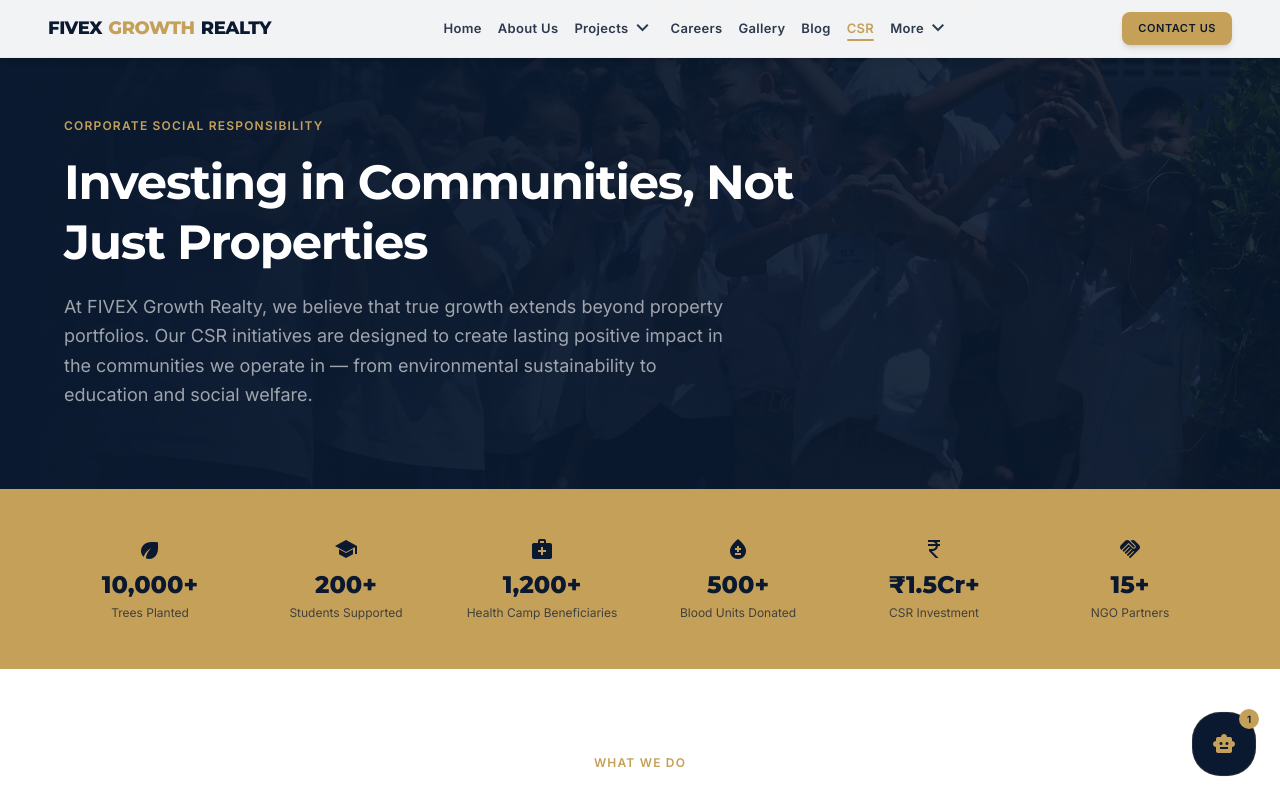
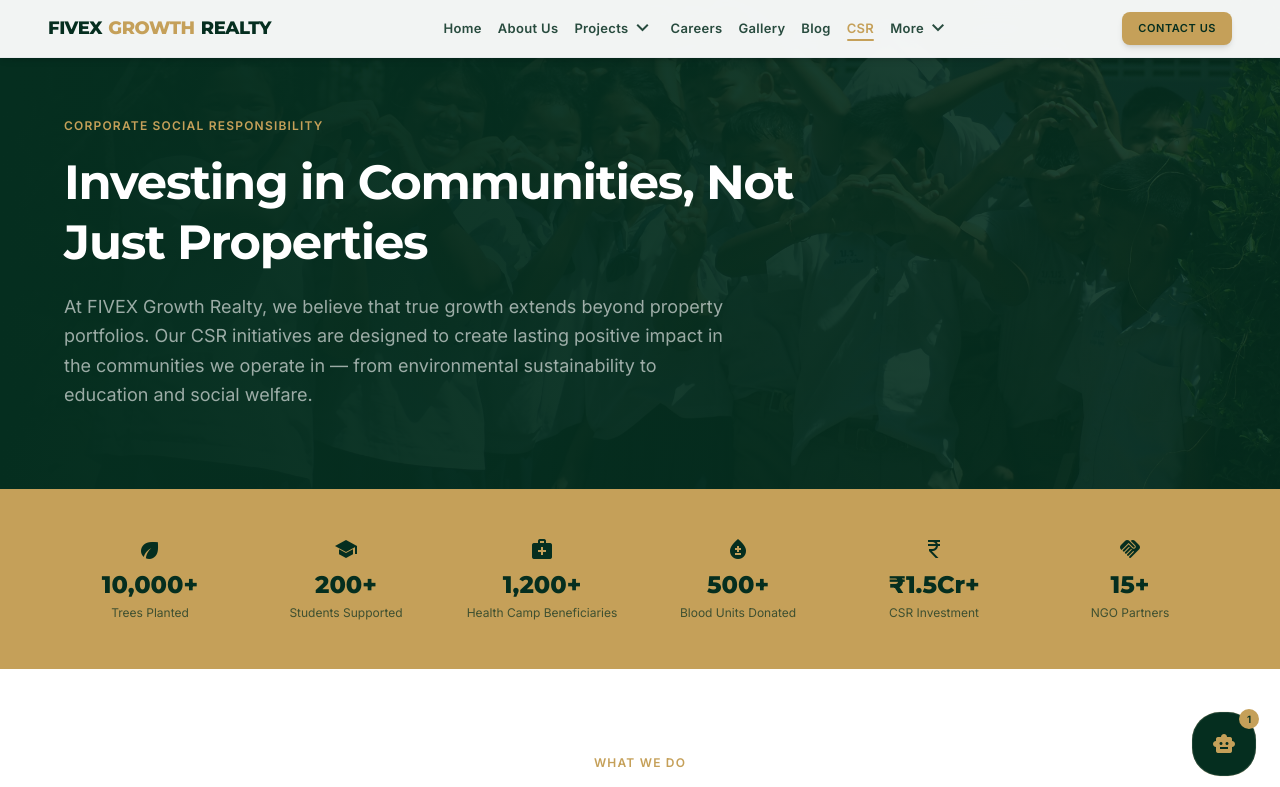
Before and after one commit to haldarainit/fivex-growth-realty, a Next.js app: page /csr in a window 1280 px wide. Shown: the top 787 px of the page. Built offline with nearby package versions, Linux system fonts and the light colour scheme.

Commit message:
feat: implement contact/career API routes, global styles, and core UI components for homepage and form handling.

```diff
--- a/app/api/careers/apply/route.ts
+++ b/app/api/careers/apply/route.ts
@@ -51,15 +51,15 @@
       <html>
         <head><style>
           body { font-family: Arial, sans-serif; line-height: 1.6; color: #333; }
-          .header { background: #0a192f; color: white; padding: 20px 30px; }
+          .header { background: #052E1F; color: white; padding: 20px 30px; }
           .header h1 { margin: 0; font-size: 20px; }
           .header p { margin: 5px 0 0; color: #C5A059; font-size: 14px; }
           .body { padding: 30px; }
           .section { margin-bottom: 20px; border-bottom: 1px solid #eee; padding-bottom: 20px; }
-          .label { font-weight: bold; color: #0a192f; font-size: 12px; text-transform: uppercase; letter-spacing: 0.5px; }
+          .label { font-weight: bold; color: #052E1F; font-size: 12px; text-transform: uppercase; letter-spacing: 0.5px; }
           .value { color: #555; margin-top: 2px; }
           .grid { display: grid; grid-template-columns: 1fr 1fr; gap: 15px; }
-          .badge { display: inline-block; background: #C5A059; color: #0a192f; padding: 4px 10px; border-radius: 20px; font-size: 12px; font-weight: bold; }
+          .badge { display: inline-block; background: #C5A059; color: #052E1F; padding: 4px 10px; border-radius: 20px; font-size: 12px; font-weight: bold; }
           .cover { background: #f8f9fa; border-left: 3px solid #C5A059; padding: 15px; border-radius: 4px; font-style: italic; }
         </style></head>
         <body>
@@ -69,7 +69,7 @@
           </div>
           <div class="body">
             <div class="section">
-              <h2 style="color:#0a192f;margin-bottom:15px;">Applicant Details</h2>
+              <h2 style="color:#052E1F;margin-bottom:15px;">Applicant Details</h2>
               <div class="grid">
                 <div><div class="label">Full Name</div><div class="value">${fullName}</div></div>
                 <div><div class="label">Email</div><div class="value"><a href="mailto:${email}">${email}</a></div></div>
--- a/app/api/contact/route.ts
+++ b/app/api/contact/route.ts
@@ -30,14 +30,14 @@
       <html>
         <head><style>
           body { font-family: Arial, sans-serif; line-height: 1.6; color: #333; }
-          .header { background: #0a192f; color: white; padding: 20px 30px; }
+          .header { background: #052E1F; color: white; padding: 20px 30px; }
           .header h1 { margin: 0; font-size: 20px; }
           .header p { margin: 5px 0 0; color: #C5A059; font-size: 14px; }
           .body { padding: 30px; }
-          .label { font-weight: bold; color: #0a192f; font-size: 12px; text-transform: uppercase; letter-spacing: 0.5px; }
+          .label { font-weight: bold; color: #052E1F; font-size: 12px; text-transform: uppercase; letter-spacing: 0.5px; }
           .value { color: #555; margin-top: 2px; margin-bottom: 15px; }
           .message-box { background: #f8f9fa; border-left: 3px solid #C5A059; padding: 15px; border-radius: 4px; }
-          .badge { display: inline-block; background: #C5A059; color: #0a192f; padding: 4px 10px; border-radius: 20px; font-size: 12px; font-weight: bold; }
+          .badge { display: inline-block; background: #C5A059; color: #052E1F; padding: 4px 10px; border-radius: 20px; font-size: 12px; font-weight: bold; }
         </style></head>
         <body>
           <div class="header">
@@ -82,7 +82,7 @@
       subject: 'We received your inquiry — FIVEX Growth Realty',
       html: `
         <div style="font-family: Arial, sans-serif; max-width: 600px; margin: 0 auto;">
-          <div style="background: #0a192f; padding: 20px 30px; color: white;">
+          <div style="background: #052E1F; padding: 20px 30px; color: white;">
             <h1 style="margin: 0; font-size: 20px;">FIVEX Growth Realty</h1>
           </div>
           <div style="padding: 30px;">
--- a/app/globals.css
+++ b/app/globals.css
@@ -1,7 +1,7 @@
 @import "tailwindcss";
 
 @theme {
-  --color-primary: #0a192f;
+  --color-primary: #052E1F;
   --color-secondary: #C5A059;
   --color-gold: #C5A059;
   --color-on-background: #191c1d;
@@ -15,7 +15,7 @@
   --color-outline-variant: #ced4da;
   --color-secondary-fixed-dim: #e9c176;
   --color-on-secondary-fixed: #251a00;
-  --color-primary-container: #1b2a4a;
+  --color-primary-container: #0C4530;
   --color-on-primary-container: #ffffff;
   --color-secondary-container: #fef9ed;
   --color-on-secondary-container: #594411;
@@ -89,7 +89,7 @@
     border: 1px solid rgba(255, 255, 255, 0.1);
   }
   .glass-dark {
-    background: rgba(10, 25, 47, 0.4);
+    background: rgba(5, 46, 31, 0.4);
     backdrop-filter: blur(12px);
     -webkit-backdrop-filter: blur(12px);
     border: 1px solid rgba(197, 160, 89, 0.1);
@@ -106,9 +106,9 @@
   .hero-gradient {
     background: linear-gradient(
       to bottom right,
-      rgba(10, 25, 47, 0.97) 0%,
-      rgba(10, 25, 47, 0.80) 50%,
-      rgba(10, 25, 47, 0.50) 100%
+      rgba(5, 46, 31, 0.97) 0%,
+      rgba(5, 46, 31, 0.80) 50%,
+      rgba(5, 46, 31, 0.50) 100%
     );
   }
   .no-scrollbar::-webkit-scrollbar {
--- a/components/sections/HeroSection.tsx
+++ b/components/sections/HeroSection.tsx
@@ -425,7 +425,7 @@
       {/* Mobile Quick Filter Drawer using Custom Dropdowns with isInline=true */}
       {isMobileFilterOpen && (
         <div className="fixed inset-0 z-50 bg-black/70 backdrop-blur-sm flex items-end justify-center md:hidden p-0">
-          <div className="bg-[#0a192f] text-white w-full rounded-t-3xl p-6 border-t border-secondary/30 shadow-2xl flex flex-col gap-5 max-h-[85vh] overflow-y-auto">
+          <div className="bg-[#052E1F] text-white w-full rounded-t-3xl p-6 border-t border-secondary/30 shadow-2xl flex flex-col gap-5 max-h-[85vh] overflow-y-auto">
             <div className="flex items-center justify-between border-b border-white/10 pb-4">
               <div className="flex items-center gap-2">
                 <span className="material-symbols-outlined text-secondary">tune</span>
--- a/components/ui/CustomDropdown.tsx
+++ b/components/ui/CustomDropdown.tsx
@@ -92,7 +92,7 @@
                 }`
           } rounded-2xl shadow-2xl border overflow-hidden p-1.5 max-h-56 overflow-y-auto scrollbar-thin transition-all animate-fade-in ${
             isGlass
-              ? 'bg-[#0a192f] border-white/20 text-white shadow-secondary/10'
+              ? 'bg-[#052E1F] border-white/20 text-white shadow-secondary/10'
               : 'bg-white border-gray-200 text-primary'
           }`}
         >
```
Also changed, not shown: public/fivex-logo.png (added), 1 other file (tests, documents, lock files or other folders).
